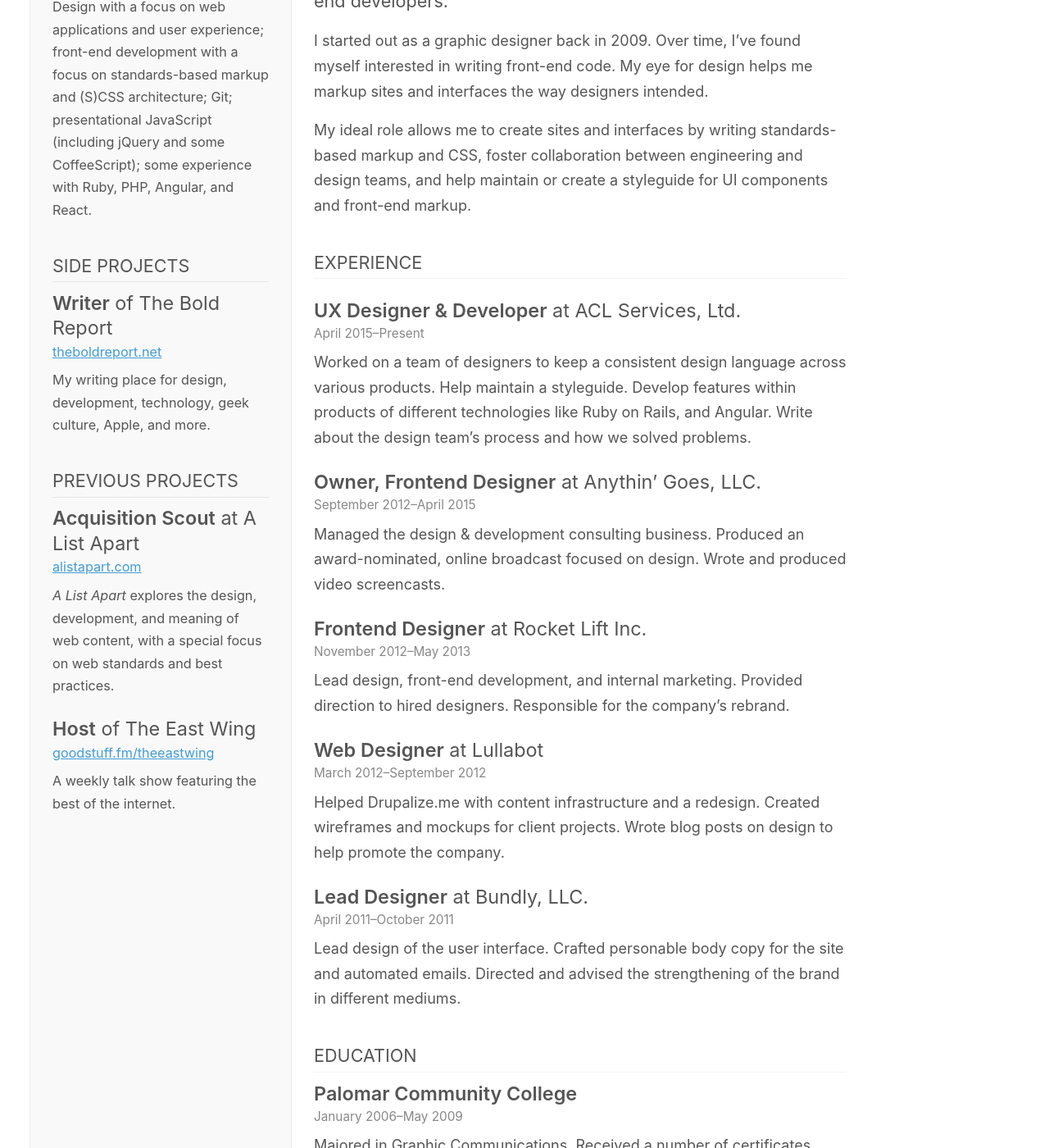
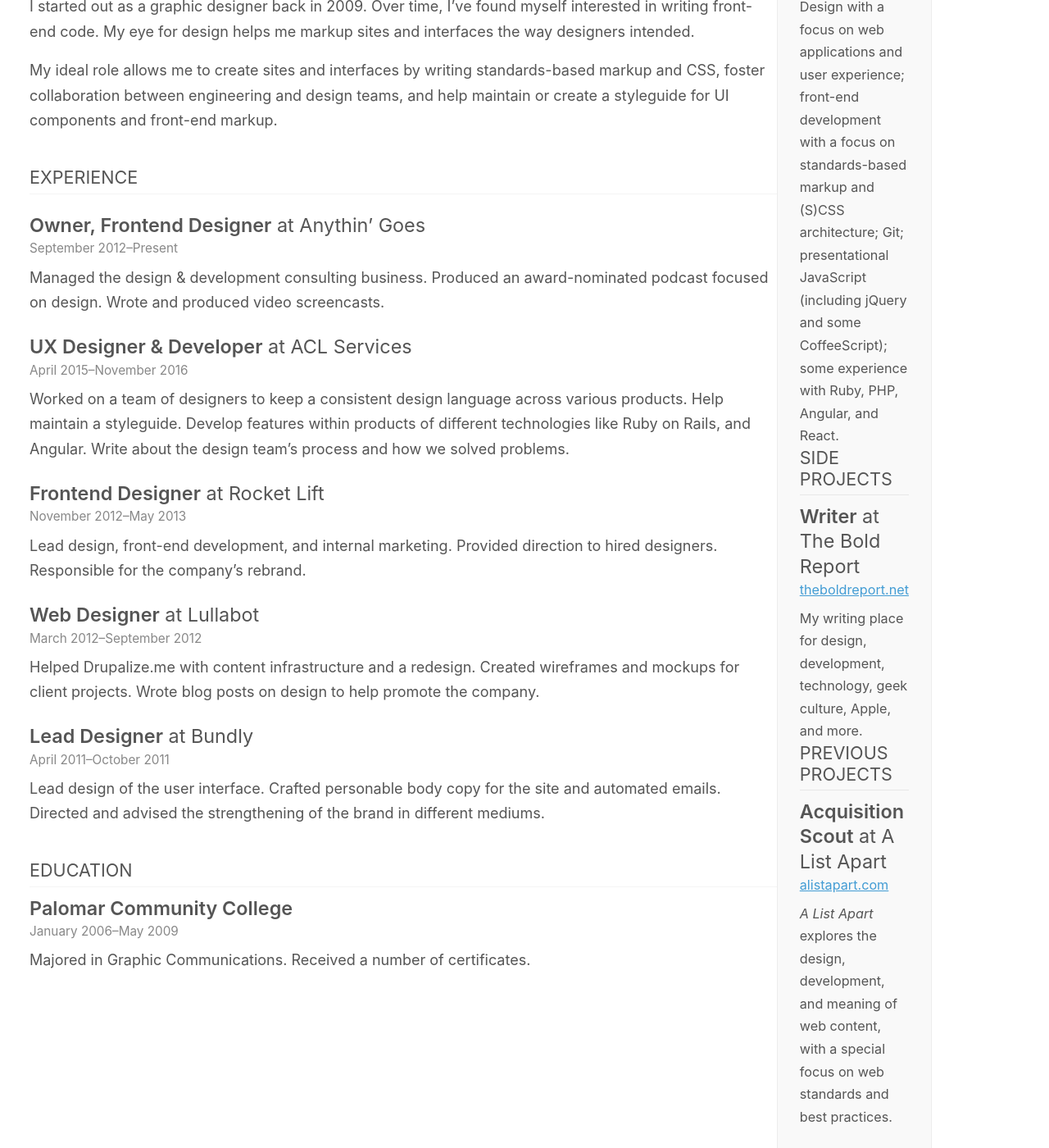
Before and after one commit to xavibenjamin/ttimsmith.com, a Jekyll site: the page built from resume.html, in a window 1280 px wide and 1400 px high, scrolled down 883 px. Shown: the whole window at 82% size. Built offline with Jekyll 4.4.1, drawn with Linux system fonts in a browser that asks for light colours; some web fonts are replaced; some of the changed text lies outside the part shown.

Commit message:
Redo resume as yaml file

```diff
--- /dev/null
+++ b/_includes/resume/education.html
@@ -0,0 +1,7 @@
+{% if section.heading == 'Education' %}
+{% for school in section.contents %}
+  <h3 class="resume__subheading"><strong>{{ school.school }}</strong></h3>
+  <p class="resume__meta">{{ school.from }}&ndash;{{ school.to }}</p>
+  {{ school.description | markdownify }}
+{% endfor %}
+{% endif %}
--- /dev/null
+++ b/_includes/resume/experience.html
@@ -0,0 +1,9 @@
+{% if section.heading == 'Experience' %}
+{% for job in section.contents %}
+<div class="job">
+  <h3 class="job__title"><strong>{{ job.title }}</strong> at {{ job.company | smartify }}</h3>
+  <p class="job__meta">{{ job.from }}&ndash;{{ job.to }}</p>
+  {{ job.description | markdownify }}
+</div>
+{% endfor %}
+{% endif %}
--- /dev/null
+++ b/_includes/resume/sidebar.html
@@ -0,0 +1,9 @@
+{% for project in section.contents %}
+  {% if project.title %}
+    <h3 class="resume__subheading"><strong>{{ project.title }}</strong> at {{ project.company }}</h3>
+  {% endif %}
+  {% if project.company_link %}
+    <p class="resume__meta"><a href="{{ project.company_url }}">{{ project.company_link }}</a></p>
+  {% endif %}
+  {{ project.description | markdownify }}
+{% endfor %}
--- a/_layouts/resume.html
+++ b/_layouts/resume.html
@@ -13,7 +13,7 @@ layout: default
 <figure class="resume__image">
   <img
     src="{{ page.image | append: '-small' }}.jpg"
-    srcset="{{ page.image | append: '-medium' }}.jpg 2x, {{ page.image | append: '-large' }}.jpg 3x"
+    srcset="{{ page.image | append: '-large' }}.jpg 2x"
     alt="Tim Smith is a silly person.">
 </figure>
 
--- a/resume.html
+++ b/resume.html
@@ -1,51 +1,37 @@
 ---
 layout: resume
-title: "Resumé"
+title: "Résumé"
 seo_title: Tim Smith’s Work History
 permalink: /resume/
 subhead: "Frontend Designer"
 image: /uploads/2016/12/me-2016
 ---
-<section class="main-column order--two">
-  <p class="resume__statement">My name is Tim Smith, and I’m a frontend designer based in St. Paul, Minnesota. I bridge the gap between designers and back-end developers.</p>
+<section class="resume__main">
+  {% for item in site.data.resume %}
+    {% for statement in item.statement %}
+      <section class="resume__statement">
+        {{ statement.text | markdownify }}
+      </section>
+    {% endfor %}
+    {% for section in item.section %}
+      <section class="resume__{{ section.heading | downcase }}">
+        <h2 class="resume__heading">{{ section.heading }}</h2>
+        {% include resume/experience.html %}
+        {% include resume/education.html %}
+      </section>
+    {% endfor %}
+  {% endfor %}
+</section>
 
-  <p>I started out as a graphic designer back in 2009. Over time, I’ve found myself interested in writing front-end code. My eye for design helps me markup sites and interfaces the way designers intended.</p>
-
-  <p>My ideal role allows me to create sites and interfaces by writing standards-based markup and CSS, foster collaboration between engineering and design teams, and help maintain or create a styleguide for UI components and front-end markup.</p>
-
-  <h2 class="resume__heading">Experience</h2>
-
-  {% for job in site.jobs reversed %}
-    <div class="job">
-      <h3 class="job__title"><strong>{{ job.title }}</strong> at {{ job.company | smartify }}</h3>
-      <p class="job__meta">{{ job.start_date }}&ndash;{{ job.end_date }}</p>
-      {{ job.content }}
-    </div><!-- /.job -->
+<aside class="resume__sidebar">
+  {% for item in site.data.resume %}
+    {% for sidebar in item.sidebar %}
+      {% for section in sidebar.section %}
+        <section class="sidebar__{{ section.heading | downcase | replace: ' ', '-' }}">
+          <h2 class="resume__heading">{{ section.heading }}</h2>
+          {% include resume/sidebar.html %}
+        </section>
+      {% endfor %}
+    {% endfor %}
   {% endfor %}
-
-  <h2 class="resume__heading">Education</h2>
-  <h3 class="resume__subheading"><strong>Palomar Community College</strong></h3>
-  <p class="resume__meta">January 2006&ndash;May 2009</p>
-  <p>Majored in Graphic Communications. Received a number of certificates.</p>
-</section><!-- /.main-column -->
-
-<aside class="resume__sidebar order--one">
-  <h2 class="resume__heading">Skills</h2>
-  <p>Design with a focus on web applications and user experience; front-end development with a focus on standards-based markup and (S)CSS architecture; Git; presentational JavaScript (including jQuery and some CoffeeScript); some experience with Ruby, PHP, Angular, and React.</p>
-
-  <h2 class="resume__heading">Side Projects</h2>
-
-  <h3 class="resume__subheading"><strong>Writer</strong> of The Bold Report</h3>
-  <p class="resume__meta"><a href="http://theboldreport.net/">theboldreport.net</a></p>
-  <p>My writing place for design, development, technology, geek culture, Apple, and more.</p>
-
-
-  <h2 class="resume__heading">Previous Projects</h2>
-  <h3 class="resume__subheading"><strong>Acquisition Scout</strong> at A List Apart</h3>
-  <p class="resume__meta"><a href="http://alistapart.com">alistapart.com</a></p>
-  <p><em>A List Apart</em> explores the design, development, and meaning of web content, with a special focus on web standards and best practices.</p>
-
-  <h3 class="resume__subheading"><strong>Host</strong> of The East Wing</h3>
-  <p class="resume__meta"><a href="http://goodstuff.fm/theeastwing">goodstuff.fm/theeastwing</a></p>
-  <p>A weekly talk show featuring the best of the internet.</p>
-</aside><!-- /.side-column -->
+</aside>
```
Also changed, not shown: _data/resume.yml (added, +76 -0 lines), _jobs/2011-04-01-bundly.md (deleted, +0 -7 lines), _jobs/2012-03-01-lullabot.md (deleted, +0 -7 lines), _jobs/2012-11-01-rocket-lift.md (deleted, +0 -7 lines), _jobs/2013-01-01-anythin-goes.md (deleted, +0 -7 lines), _jobs/2015-04-01-acl.md (deleted, +0 -7 lines).
